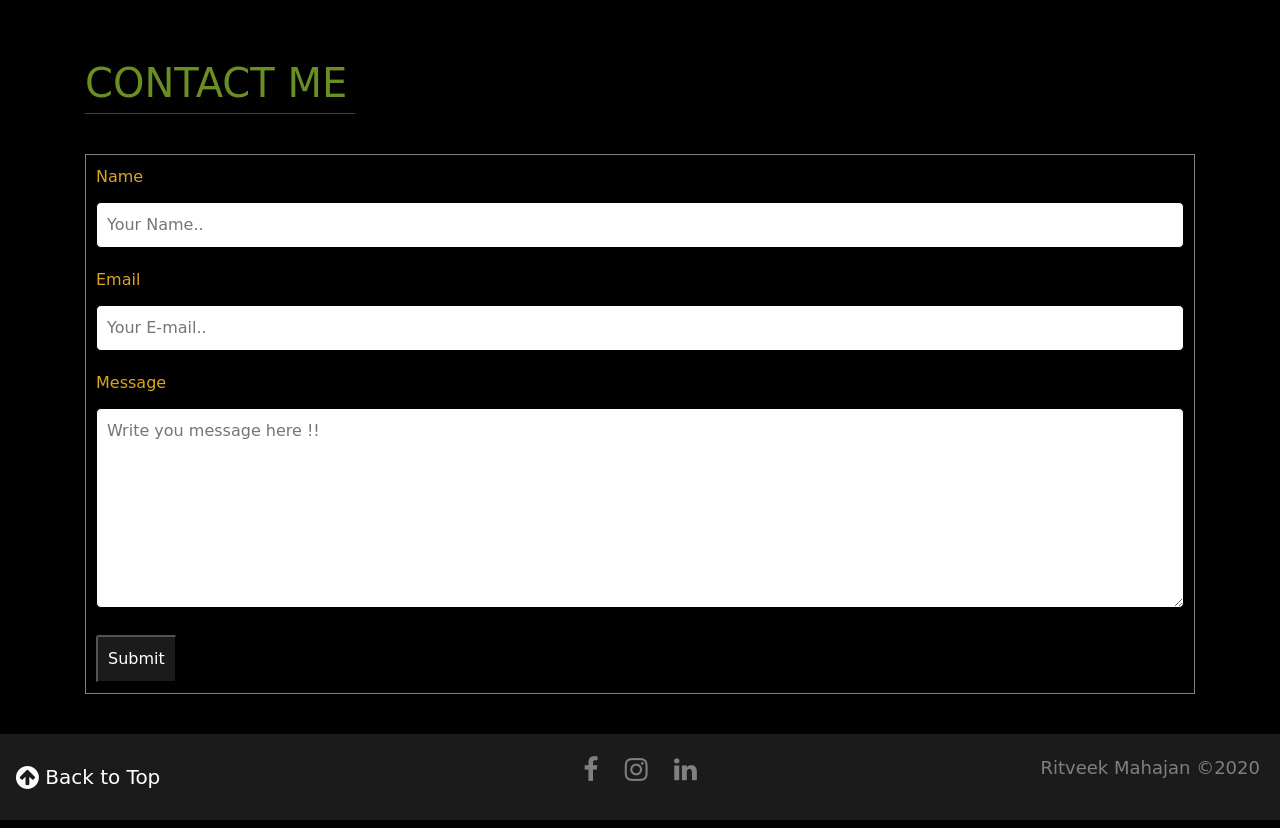
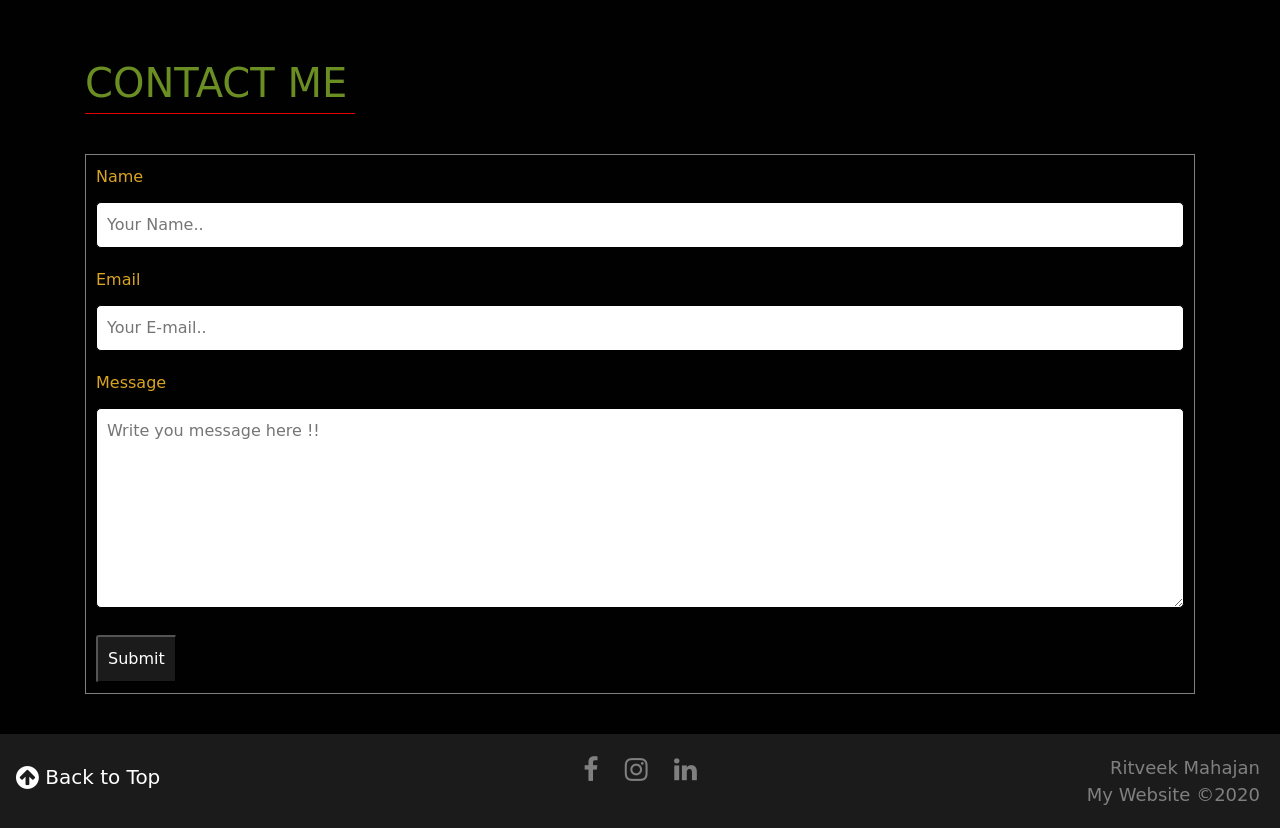
Before and after one commit to ritveek19/190040093_WEB_DEV, a plain HTML site: page Mid_Assignment/index.html in a window 1280 px wide. Shown: the part 2811-3639 px from the top of the page. Drawn offline with nearby package versions, Linux system fonts and the light colour scheme.

Commit message:
Update index.html

```diff
--- a/Mid_Assignment/index.html
+++ b/Mid_Assignment/index.html
@@ -187,7 +187,8 @@
                 </ul>
             </div>
             <div class="copy">
-                Ritveek Mahajan&nbsp;&copy;2020
+                Ritveek Mahajan<br>
+                My Website&nbsp;&copy;2020
             </div>
         </div>
     </footer>
```
